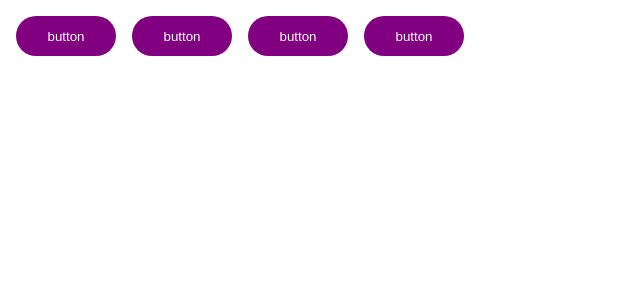
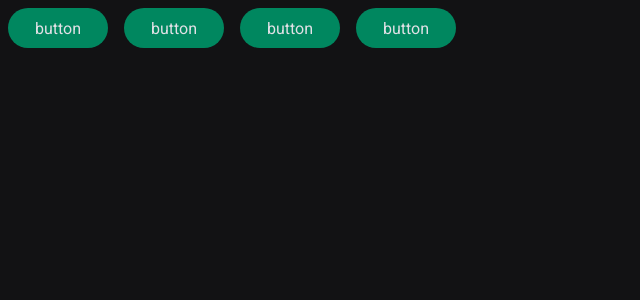
Before and after one commit to vivianequeiroz/react-timer, a React (Vite) app: page / in a window 1280 px wide. Shown: the top 300 px of the page, without its empty margins (0-640 px from the left). Built offline with nearby package versions, Linux system fonts and the light colour scheme.

Commit message:
fat: add app global styles and colors

```diff
--- a/index.html
+++ b/index.html
@@ -2,6 +2,12 @@
 <html lang="en">
   <head>
     <meta charset="UTF-8" />
+    <link rel="preconnect" href="https://fonts.googleapis.com" />
+    <link rel="preconnect" href="https://fonts.gstatic.com" crossorigin />
+    <link
+      href="https://fonts.googleapis.com/css2?family=Roboto&display=swap"
+      rel="stylesheet"
+    />
     <meta name="viewport" content="width=device-width, initial-scale=1.0" />
     <title>React Timer</title>
   </head>
--- a/src/App.tsx
+++ b/src/App.tsx
@@ -1,10 +1,12 @@
 import { ThemeProvider } from "styled-components";
 import { Button } from "./components/Button";
+import { GlobalStyle } from "./global";
 import { defaultTheme } from "./styles/themes/default";
 
 export function App() {
   return (
     <ThemeProvider theme={defaultTheme}>
+      <GlobalStyle></GlobalStyle>
       <Button variant="primary"></Button>
       <Button variant="secondary"></Button>
       <Button variant="success"></Button>
--- a/src/components/Button.styles.ts
+++ b/src/components/Button.styles.ts
@@ -20,8 +20,8 @@
   border: 0;
   margin: 0.5rem;
 
-  background-color: ${(props) => props.theme.primary};
-  color: ${(props) => props.theme.text};
+  background-color: ${(props) => props.theme["green-500"]};
+  color: ${(props) => props.theme["gray-100"]};
   /*${(props) => {
     return css`
       background-color: ${buttonVariants[props.variant]};
--- /dev/null
+++ b/src/global.ts
@@ -0,0 +1,29 @@
+import { createGlobalStyle } from "styled-components";
+
+export const GlobalStyle = createGlobalStyle`
+  * {
+    margin: 0;
+    padding: 0;
+    box-sizing: border-box;
+  }
+
+  :focus {
+    outline: 0;
+    box-shadow: 0 0 0 2px ${(props) => props.theme["green-500"]}
+  }
+
+  body {
+    background: ${(props) => props.theme["gray-900"]};
+    color: ${(props) => props.theme["gray-300"]}
+  }
+
+  body, input, textarea, button {
+    font-family: 'Roboto', sans-serif;
+    font-weight: 400;
+    font-size: 1rem;
+  }
+
+  button {
+    cursor: pointer;
+  }
+`;
--- a/src/styles/themes/default.ts
+++ b/src/styles/themes/default.ts
@@ -1,5 +1,21 @@
 export const defaultTheme = {
-  primary: "purple",
-  secondary: "orange",
-  text: "#FFFFFF",
+  white: "#FFF",
+
+  "gray-100": "#E1E1E6",
+  "gray-300": "#C4C4CC",
+  "gray-400": "#8D8D99",
+  "gray-500": "#7C7C8A",
+  "gray-600": "#323238",
+  "gray-700": "#29292E",
+  "gray-800": "#202024",
+  "gray-900": "#121214",
+
+  "green-300": "#00B37E",
+  "green-500": "#00875F",
+  "green-700": "#015F43",
+
+  "red-500": "#AB222E",
+  "red-700": "#7A1921",
+
+  "yellow-500": "#FBA94C",
 };
```
